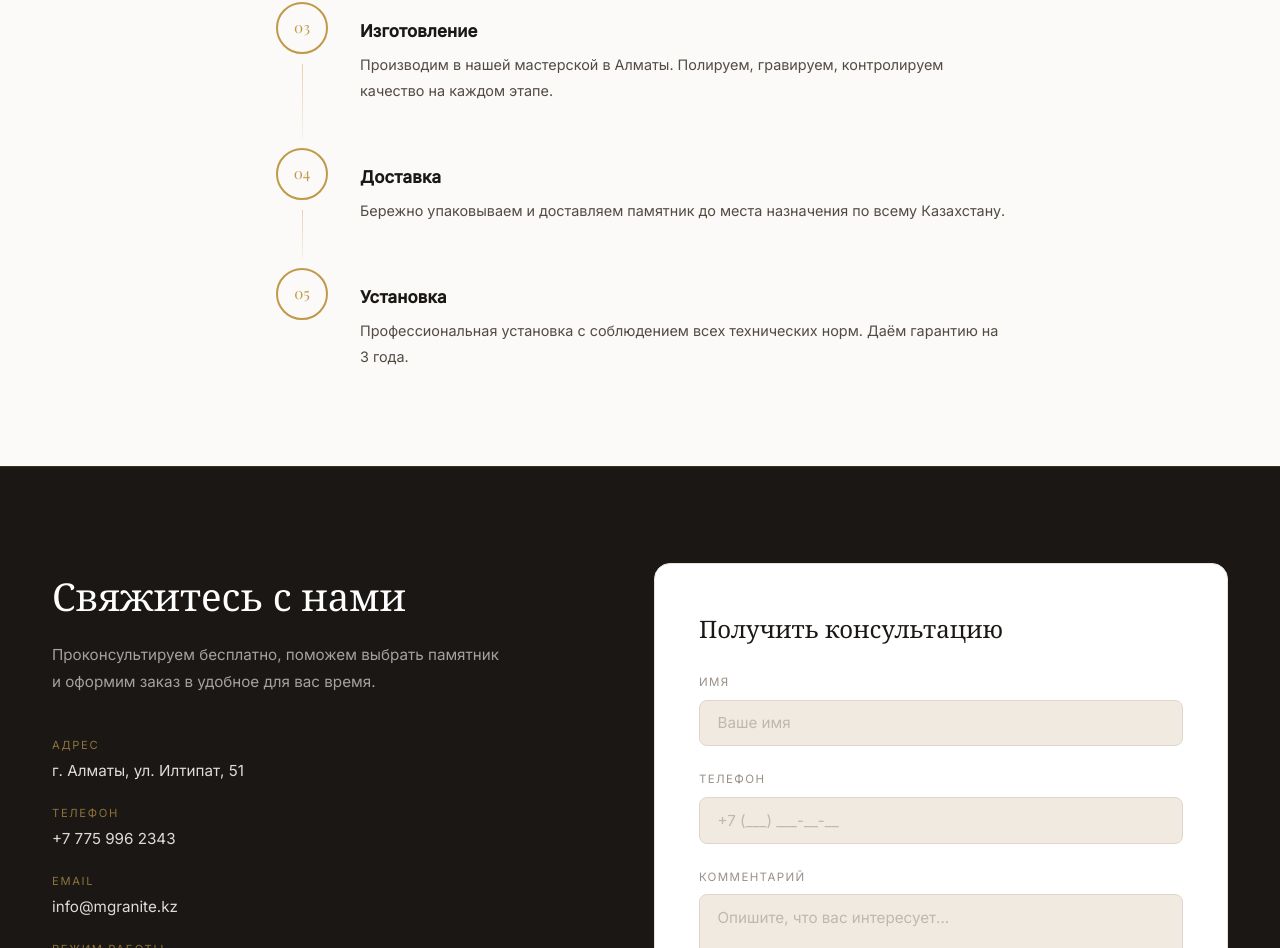
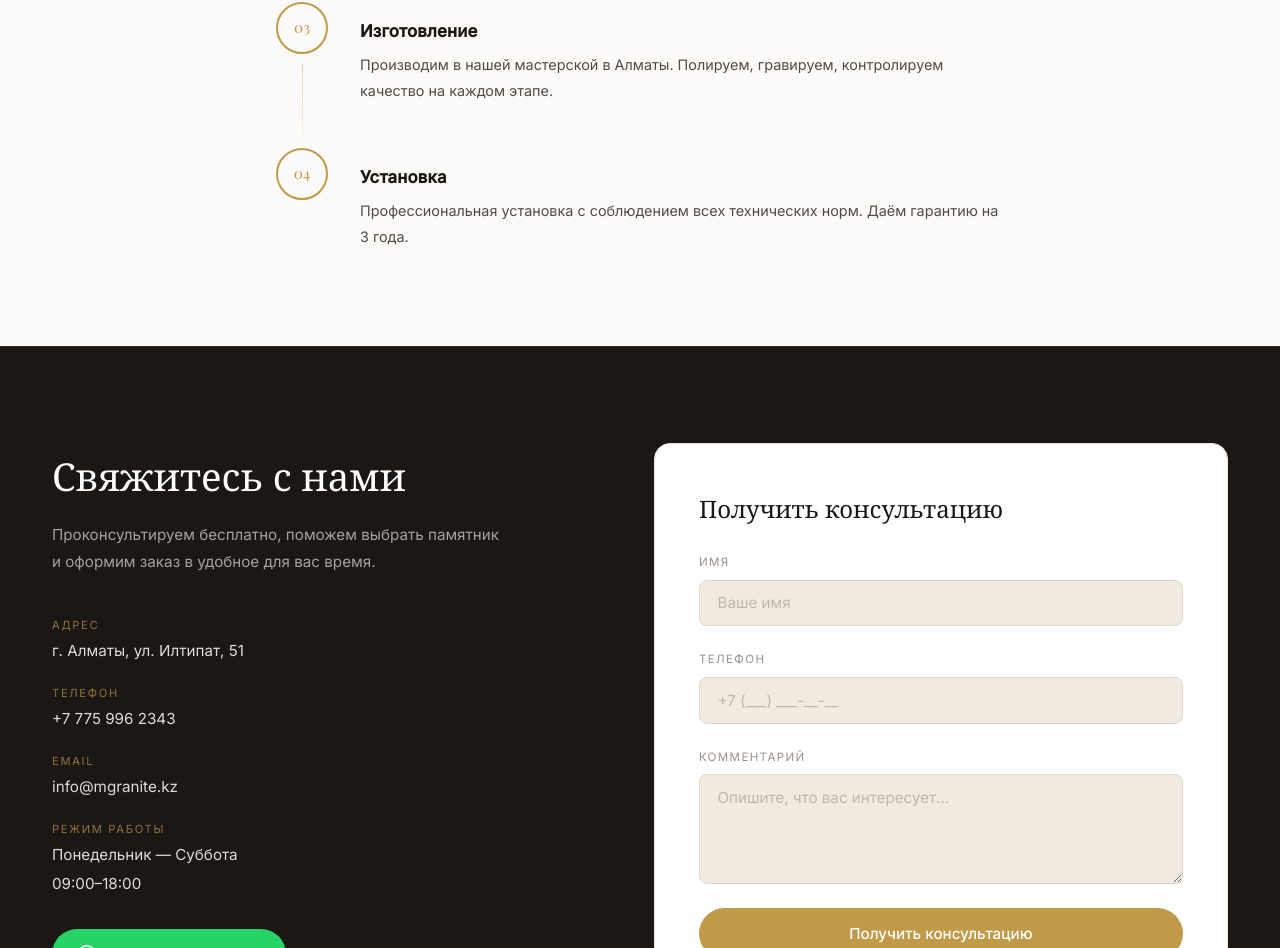
Before and after one commit to 4lala666/website1, a React (Create React App) app: page / in a window 1280 px wide. Shown: the part 5095-6043 px from the top of the page. Built offline with nearby package versions, Linux system fonts and the light colour scheme; no server answers; a web font is replaced by a local one.

Commit message:
backup: save before security hardening

```diff
--- a/src/components/HowWeWork/HowWeWork.js
+++ b/src/components/HowWeWork/HowWeWork.js
@@ -18,13 +18,9 @@ const steps = [
     title: 'Изготовление',
     desc: 'Производим в нашей мастерской в Алматы. Полируем, гравируем, контролируем качество на каждом этапе.',
   },
+
   {
     num: '04',
-    title: 'Доставка',
-    desc: 'Бережно упаковываем и доставляем памятник до места назначения по всему Казахстану.',
-  },
-  {
-    num: '05',
     title: 'Установка',
     desc: 'Профессиональная установка с соблюдением всех технических норм. Даём гарантию на 3 года.',
   },
```
